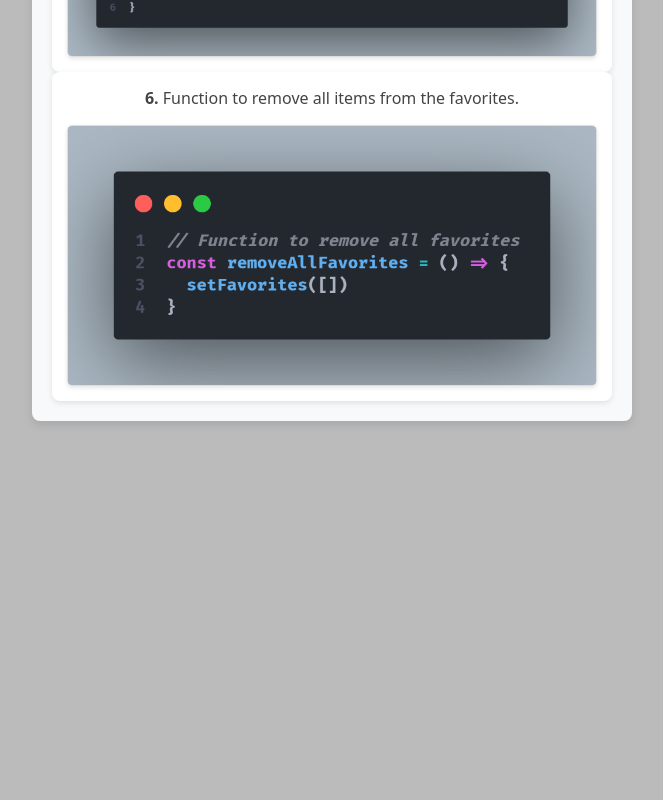
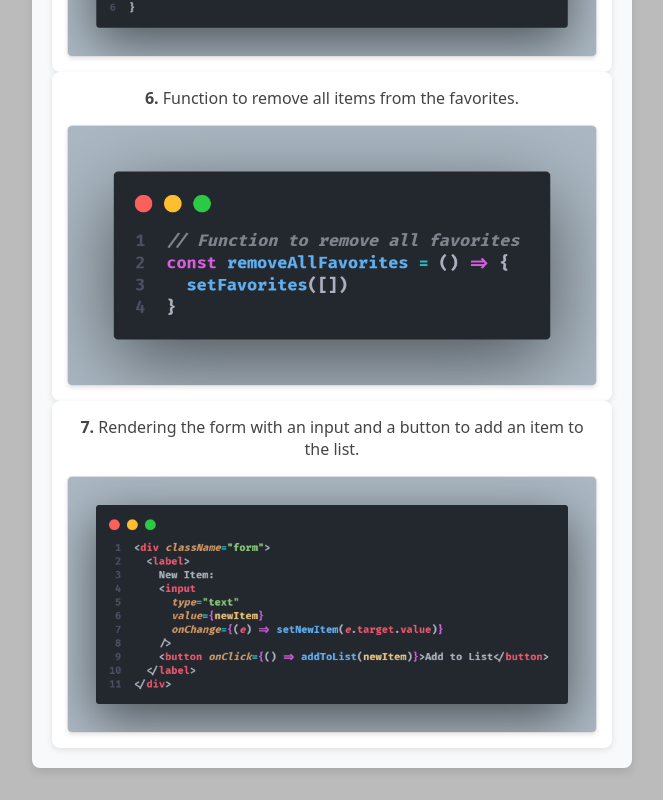
Before and after one commit to Espadv69/useState-Intermediate, a React (Vite) app in the folder DynamicFavorites/: page / in a window 1280 px wide. Shown: the part 2309-3109 px from the top of the page, without its empty margins (308-971 px from the left). Before the commit the page ends 2762 px from the top, so only its background shows below. Built offline with nearby package versions, Linux system fonts and the light colour scheme; the HTML template or start-up script is replaced by a standard one.

Commit message:
Add seventh step to Explanation component with form rendering details

```diff
--- a/DynamicFavorites/src/components/Explanation/Explanation.jsx
+++ b/DynamicFavorites/src/components/Explanation/Explanation.jsx
@@ -47,6 +47,13 @@ const Explanation = () => {
           imgUrl="/images/removeAllFavorites.png"
           imgAlt="Code snippet with removeAllFavorites function"
         />
+
+        <LiExplanation
+          stepNumber={7}
+          description="Rendering the form with an input and a button to add an item to the list."
+          imgUrl="/images/form.png"
+          imgAlt="Code snippet with form"
+        />
       </ul>
     </section>
   )
```
